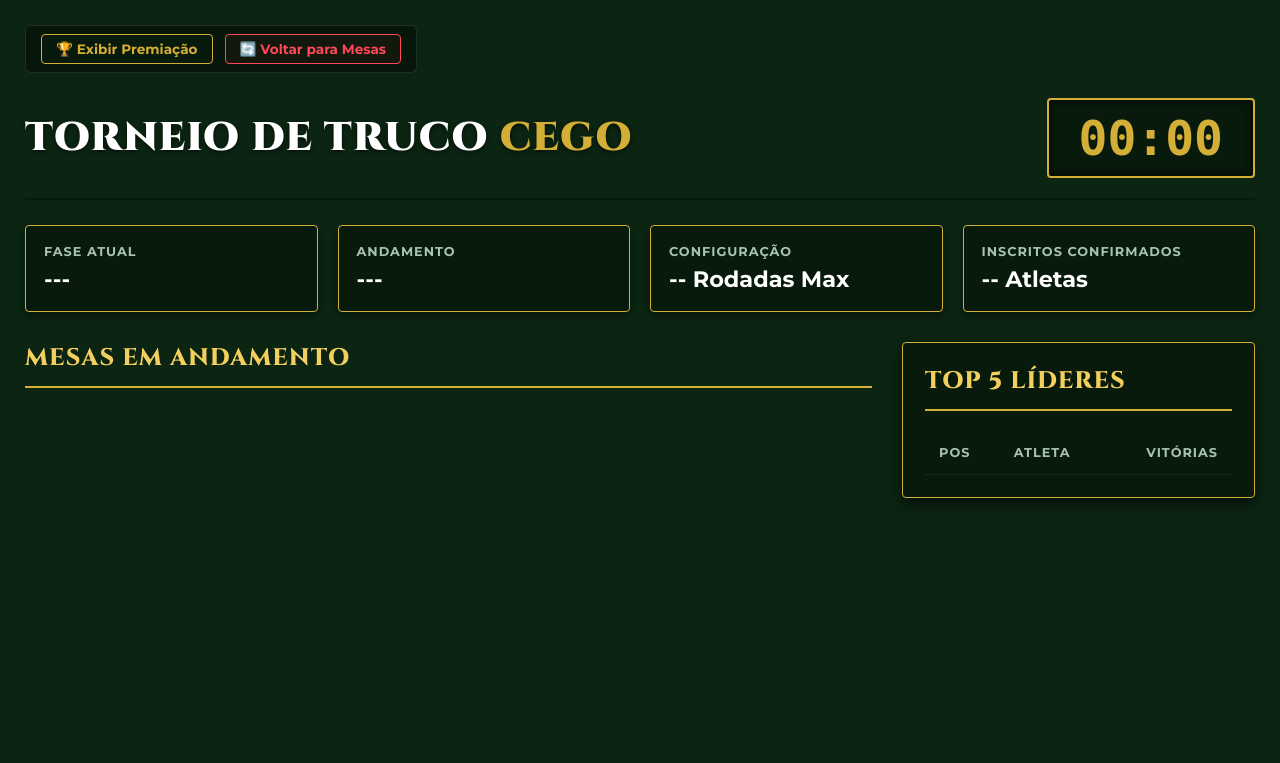
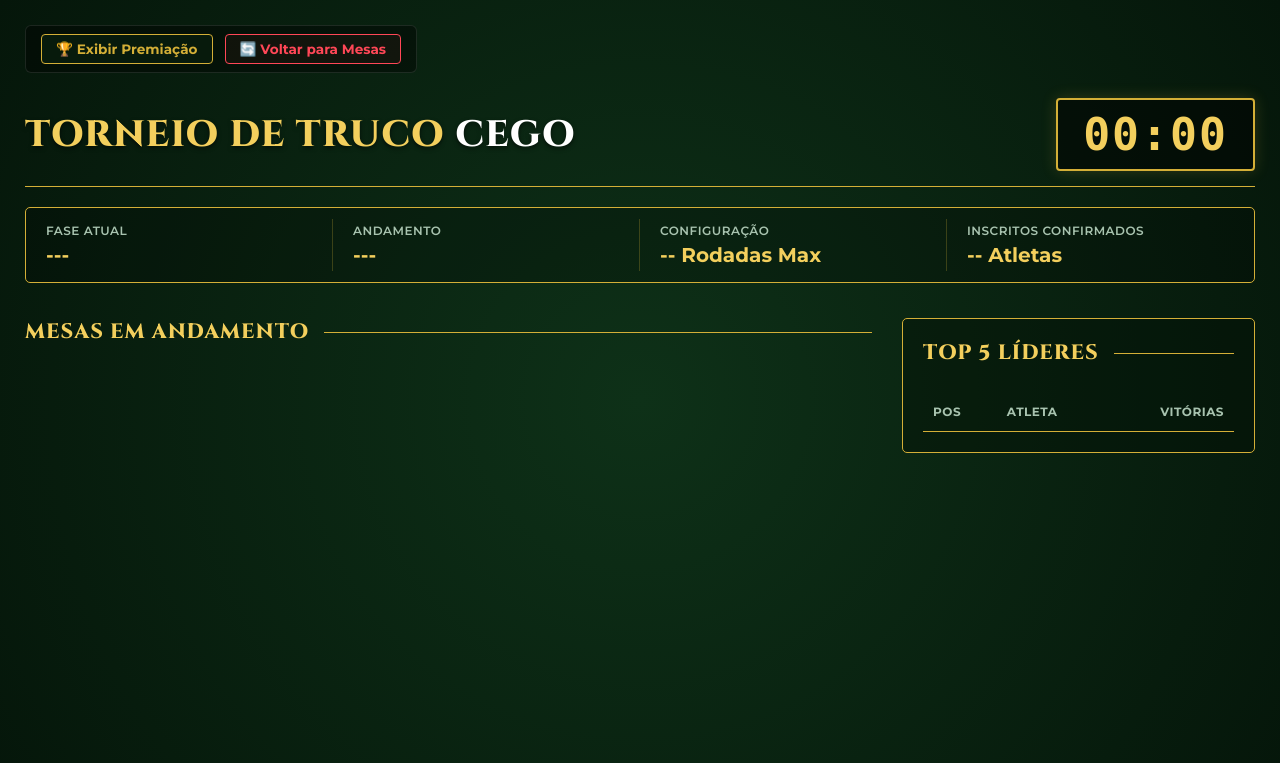
Before and after one commit to eduardoluisferreira9-sketch/TORNEIO-TRUCO-DE-MANO-WEB, a FastAPI app: page /telao in a window 1280 px wide. Shown: the top 763 px of the page. Run offline with FastAPI, Linux system fonts and the light colour scheme; data that the repository does not hold is empty; some libraries are stand-ins or nearby versions.

Commit message:
Update telao.html

```diff
--- a/sistema_publico/templates/telao.html
+++ b/sistema_publico/templates/telao.html
@@ -4,31 +4,32 @@
     <meta charset="UTF-8">
     <meta name="viewport" content="width=device-width, initial-scale=1.0">
     <title>Telão - Torneio de Truco Cego</title>
-    <!-- Importação das Fontes Oficiais do Torneio -->
     <link rel="preconnect" href="https://fonts.googleapis.com">
     <link rel="preconnect" href="https://fonts.gstatic.com" crossorigin>
     <link href="https://fonts.googleapis.com/css2?family=Cinzel:wght@600;800;900&family=Montserrat:wght@400;600;700;800&display=swap" rel="stylesheet">
 
     <style>
-        /* --- Identidade Visual Alinhada: Sua Paleta Oficial --- */
+        /* --- Identidade Visual Alinhada com a Imagem de Referência --- */
         :root {
-            --bg-principal: #0b2512;
-            --bg-card: #071a0c;
+            /* Degradê radial que simula o efeito de iluminação de mesa de feltro real */
+            --bg-feltro: radial-gradient(circle, #0e3118 0%, #05160a 100%);
+            --bg-card: rgba(4, 15, 7, 0.65); /* Fundo sutil integrado ao feltro */
             --borda-ouro: #d4af37;
             --dourado-brilhante: #f3cf5d;
             --texto-claro: #ffffff;
             --texto-mutado: #a8c3af;
             --sucesso: #2ecc71;
             --danger: #ff4757;
-            --madeira: #8d6e63; /* Cor do 4º colocado */
+            --madeira: #8d6e63; /* Quarto colocado */
 
-            /* Auxiliares de Pódio mantendo a harmonia */
+            /* Auxiliares de Pódio */
             --plata-prata: #bdc3c7;
             --madeira-bronze: #cd7f32;
         }
 
         body {
-            background-color: var(--bg-principal);
+            background: var(--bg-feltro);
+            background-attachment: fixed;
             color: var(--texto-claro);
             font-family: 'Montserrat', sans-serif;
             margin: 0;
@@ -120,60 +121,91 @@
             display: flex;
             justify-content: space-between;
             align-items: center;
-            border-bottom: 2px solid var(--bg-card);
-            padding-bottom: 20px;
-            margin-bottom: 25px;
+            border-bottom: 1px solid var(--borda-ouro);
+            padding-bottom: 15px;
+            margin-bottom: 20px;
         }
         .header-telao h1 {
             margin: 0;
-            font-size: 2.5rem;
-            font-weight: 900;
-            color: #fff;
+            font-size: 2.3rem;
+            font-weight: 800;
+            color: var(--dourado-brilhante);
             text-shadow: 0 2px 4px rgba(0,0,0,0.6);
         }
         .header-telao h1 span {
-            color: var(--borda-ouro);
+            color: #ffffff;
         }
         .cronometro-container {
             border: 2px solid var(--borda-ouro);
-            padding: 10px 30px;
+            padding: 8px 25px;
             border-radius: 4px;
-            background: var(--bg-card);
-            box-shadow: inset 0 0 10px rgba(0,0,0,0.8);
+            background: rgba(0, 0, 0, 0.5);
+            box-shadow: 0 0 15px rgba(214, 175, 55, 0.2);
         }
         .cronometro-digital {
-            font-size: 3rem;
+            font-size: 2.8rem;
             font-family: monospace;
             font-weight: bold;
-            color: var(--borda-ouro);
+            color: var(--dourado-brilhante);
+            letter-spacing: 2px;
         }
 
-        /* --- Painéis Informativos Superiores --- */
+        /* --- Painel Superior de Informações Estilo Caixa Única --- */
         .painel-infos {
             display: grid;
             grid-template-columns: repeat(4, 1fr);
-            gap: 20px;
-            margin-bottom: 30px;
+            border: 1px solid var(--borda-ouro);
+            border-radius: 5px;
+            background: rgba(0, 0, 0, 0.2);
+            margin-bottom: 35px;
         }
         .info-item {
-            background: var(--bg-card);
-            padding: 18px;
-            border-radius: 4px;
-            border: 1px solid var(--borda-ouro);
-            box-shadow: 0 4px 10px rgba(0,0,0,0.4);
+            padding: 15px 20px;
+            position: relative;
+        }
+        /* Divisores verticais finos entre as colunas */
+        .info-item:not(:last-child)::after {
+            content: "";
+            position: absolute;
+            right: 0;
+            top: 15%;
+            height: 70%;
+            width: 1px;
+            background: rgba(212, 175, 55, 0.25);
         }
         .info-rotulo {
-            font-size: 0.8rem;
+            font-size: 0.75rem;
             text-transform: uppercase;
             color: var(--texto-mutado);
-            margin-bottom: 6px;
-            font-weight: 700;
-            letter-spacing: 1px;
+            margin-bottom: 5px;
+            font-weight: 600;
+            letter-spacing: 0.5px;
         }
         .info-valor {
-            font-size: 1.4rem;
+            font-size: 1.25rem;
             font-weight: bold;
-            color: #fff;
+            color: var(--dourado-brilhante);
+        }
+
+        /* --- Estrutura dos Títulos com Linha Dourada Contínua --- */
+        .secao-titulo-container {
+            display: flex;
+            align-items: center;
+            gap: 15px;
+            margin-bottom: 25px;
+        }
+        .secao-titulo {
+            font-size: 1.3rem;
+            color: var(--dourado-brilhante);
+            font-weight: bold;
+            text-transform: uppercase;
+            margin: 0;
+            white-space: nowrap;
+        }
+        .secao-linha {
+            flex-grow: 1;
+            height: 1px;
+            background: var(--borda-ouro);
         }
 
         /* --- Organização da Tela Principal --- */
@@ -181,16 +213,6 @@
             display: grid;
             grid-template-columns: 2.4fr 1fr;
             gap: 30px;
-        }
-        .secao-titulo {
-            font-size: 1.5rem;
-            border-bottom: 2px solid var(--borda-ouro);
-            padding-bottom: 12px;
-            margin-top: 0;
-            margin-bottom: 25px;
-            color: var(--dourado-brilhante);
-            font-weight: bold;
-            text-transform: uppercase;
         }
 
         /* --- Grid de Mesas Otimizado --- */
@@ -262,27 +279,30 @@
 
         /* --- Painel Lateral de Classificação --- */
         .ranking-container {
-            background: var(--bg-card);
-            padding: 22px;
-            border-radius: 4px;
             border: 1px solid var(--borda-ouro);
-            box-shadow: 0 6px 15px rgba(0,0,0,0.6);
+            background: rgba(4, 15, 7, 0.4);
+            border-radius: 5px;
+            padding: 20px;
         }
         .tabela-ranking {
             width: 100%;
             border-collapse: collapse;
+            margin-top: 10px;
         }
         .tabela-ranking th, .tabela-ranking td {
-            padding: 14px;
+            padding: 12px 10px;
             text-align: left;
-            border-bottom: 1px solid rgba(214, 175, 55, 0.1);
         }
         .tabela-ranking th {
             color: var(--texto-mutado);
             text-transform: uppercase;
-            font-size: 0.8rem;
-            letter-spacing: 1px;
+            font-size: 0.75rem;
+            letter-spacing: 0.5px;
             font-weight: 700;
+            border-bottom: 1px solid var(--borda-ouro);
+        }
+        .tabela-ranking td {
+            border-bottom: 1px solid rgba(214, 175, 55, 0.1);
         }
         .posicao-num {
             width: 45px;
@@ -397,17 +417,23 @@
 
     <div id="conteudo-principal-telao" class="container-telao">
         <div>
-            <h2 class="secao-titulo">Mesas em Andamento</h2>
+            <div class="secao-titulo-container">
+                <h2 class="secao-titulo">Mesas em Andamento</h2>
+                <div class="secao-linha"></div>
+            </div>
             <div id="container-jogos" class="grid-jogos"></div>
         </div>
 
         <div class="ranking-container">
-            <h2 class="secao-titulo" style="margin-bottom: 20px;">Top 5 Líderes</h2>
+            <div class="secao-titulo-container">
+                <h2 class="secao-titulo">Top 5 Líderes</h2>
+                <div class="secao-linha"></div>
+            </div>
             <table class="tabela-ranking">
                 <thead>
                     <tr>
-                        <th>Pos</th>
-                        <th>Atleta</th>
+                        <th style="text-align: left;">Pos</th>
+                        <th style="text-align: left;">Atleta</th>
                         <th style="text-align: right;">Vitórias</th>
                     </tr>
                 </thead>
@@ -591,19 +617,31 @@
                 return;
             }
 
-            // FLUXO NORMAL
+            // --- FLUXO NORMAL (RODADAS ATIVAS) ---
             const telaPrincipal = document.getElementById('conteudo-principal-telao');
             if (telaPrincipal && !document.getElementById('container-jogos')) {
                 telaPrincipal.style.gridTemplateColumns = "2.4fr 1fr";
                 telaPrincipal.innerHTML = `
                     <div>
-                        <h2 class="secao-titulo">Mesas em Andamento</h2>
+                        <div class="secao-titulo-container">
+                            <h2 class="secao-titulo">Mesas em Andamento</h2>
+                            <div class="secao-linha"></div>
+                        </div>
                         <div id="container-jogos" class="grid-jogos"></div>
                     </div>
                     <div class="ranking-container">
-                        <h2 class="secao-titulo" style="margin-bottom: 20px;">Top 5 Líderes</h2>
+                        <div class="secao-titulo-container">
+                            <h2 class="secao-titulo">Top 5 Líderes</h2>
+                            <div class="secao-linha"></div>
+                        </div>
                         <table class="tabela-ranking">
-                            <thead><tr><th>Pos</th><th>Atleta</th><th style="text-align: right;">Vitórias</th></tr></thead>
+                            <thead>
+                                <tr>
+                                    <th style="text-align: left;">Pos</th>
+                                    <th style="text-align: left;">Atleta</th>
+                                    <th style="text-align: right;">Vitórias</th>
+                                </tr>
+                            </thead>
                             <tbody id="tabela-ranking-corpo"></tbody>
                         </table>
                     </div>
@@ -667,7 +705,7 @@
                     alertaElement.style.display = 'flex';
                 } else {
                     cronoElement.innerText = tempoFormatado;
-                    cronoElement.style.color = 'var(--borda-ouro)';
+                    cronoElement.style.color = 'var(--dourado-brilhante)';
                     alertaElement.style.display = 'none';
                 }
             }
```
Also changed, not shown: other parts of sistema_publico/templates/telao.html (+11 -15 lines).
